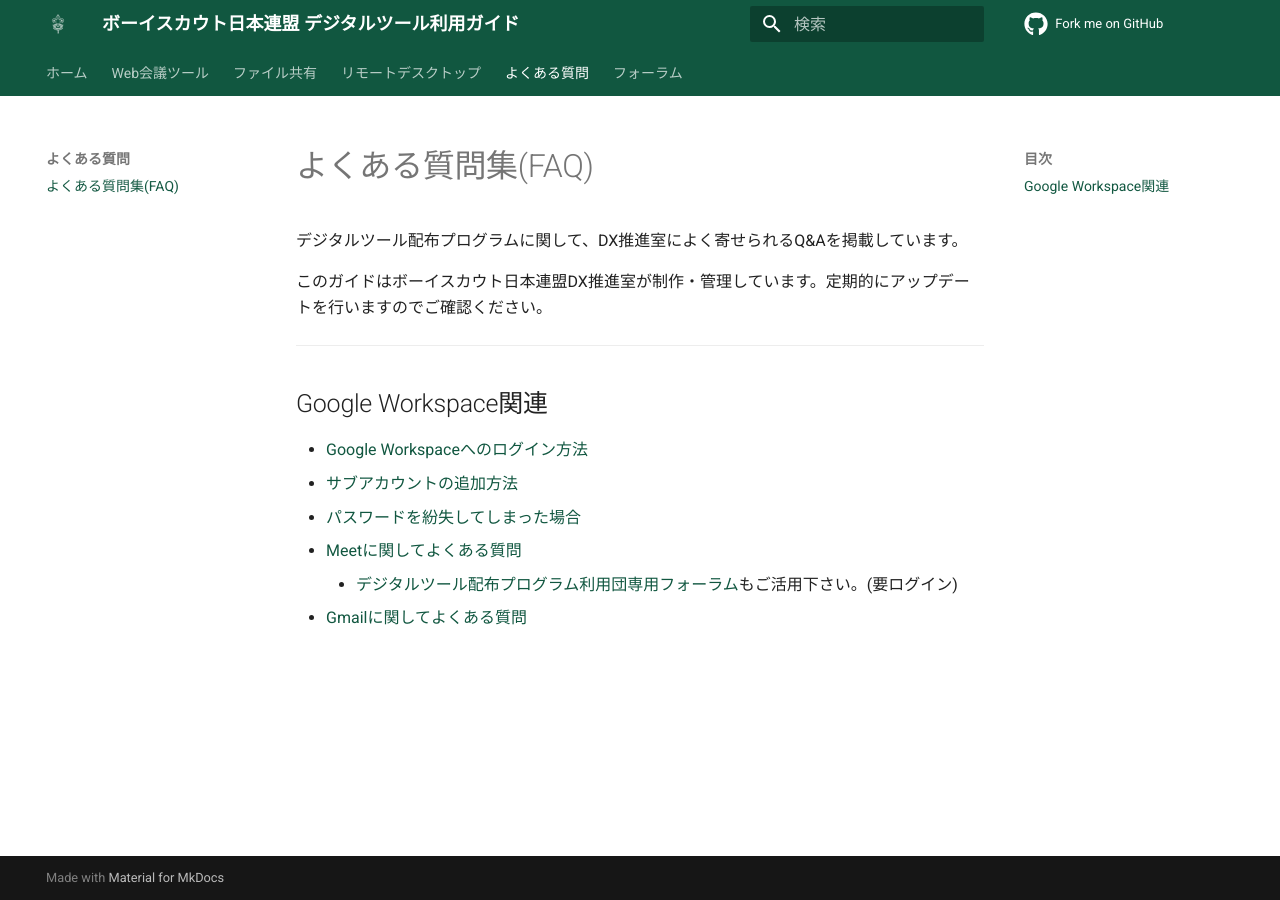
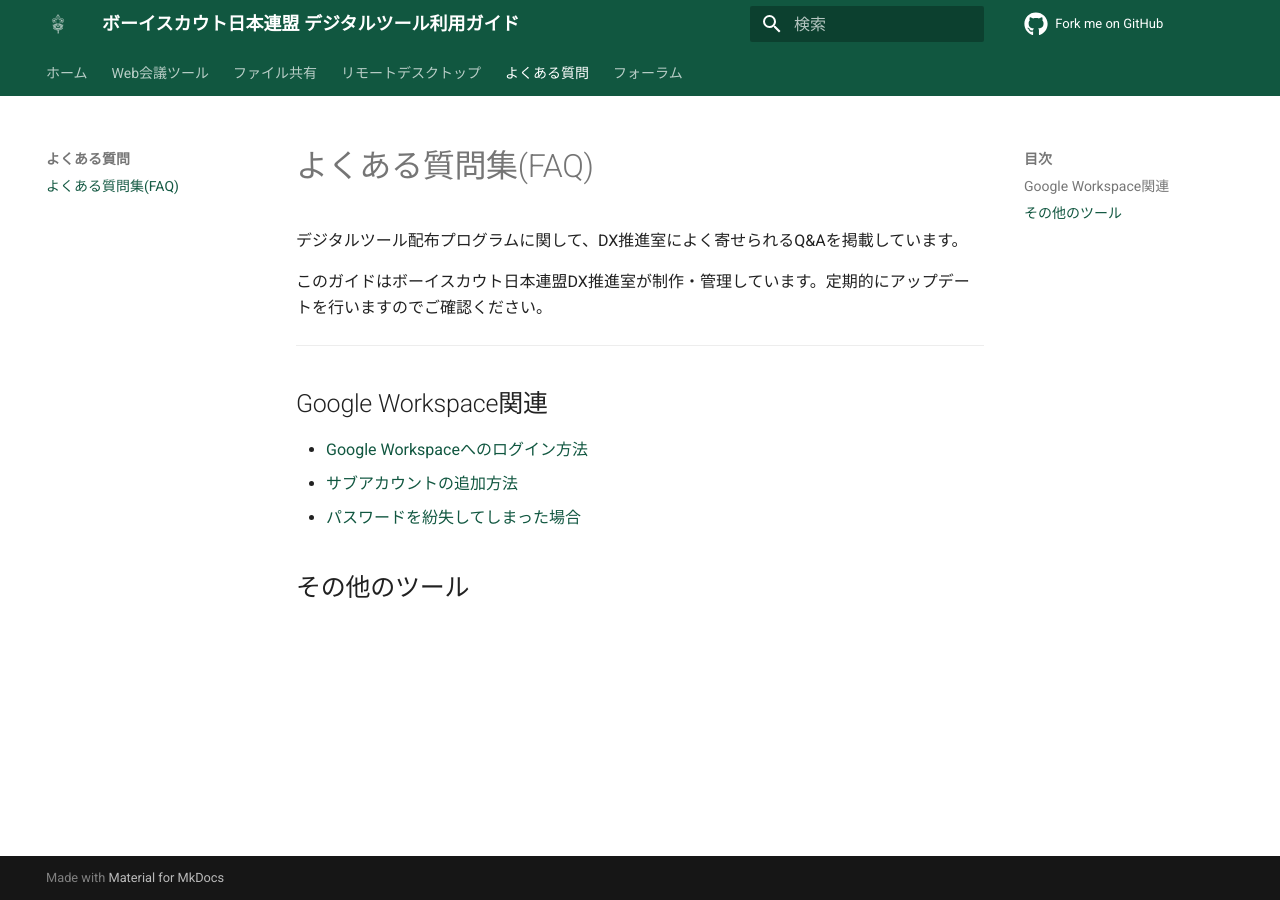
Before and after one commit to Scout-Association-of-Japan/DX-promotion-guidelines, an MkDocs documentation site: the page built from docs/faq/index.md, in a window 1280 px wide. Built offline with MkDocs 1.6.1 and Material for MkDocs 9.7.7, drawn with Linux system fonts in a browser that asks for light colours; comment, search, counter and statistics services are not loaded.

Commit message:
パスワードリセットのFAQ独立ページ
- パスワードリカバリーの独立ページを新設
- FAQのリンクを修正

```diff
--- a/docs/faq/index.md
+++ b/docs/faq/index.md
@@ -7,9 +7,10 @@
 -------
 
 ## Google Workspace関連
+
 - [Google Workspaceへのログイン方法](google_workspace/how_to_login/index.md)
 - [サブアカウントの追加方法](google_workspace/create_sub_accounts/index.md)
-- [パスワードを紛失してしまった場合](google_workspace/how_to_login/#_3)
-- [Meetに関してよくある質問](meet/)
-	- [デジタルツール配布プログラム利用団専用フォーラム](https://groups.google.com/u/2/a/meet.scout.jp/g/users-group)もご活用下さい。(要ログイン)
-- [Gmailに関してよくある質問](gmail/)
+- [パスワードを紛失してしまった場合](google_workspace/password_recovery/index.md)
+
+## その他のツール
+<!-- - Zoomに関してよくある質問 -->
```
Also changed, not shown: docs/faq/google_workspace/how_to_login/index.md (+1 -1 lines), docs/faq/google_workspace/password_recovery/index.md (added, +9 -0 lines).
